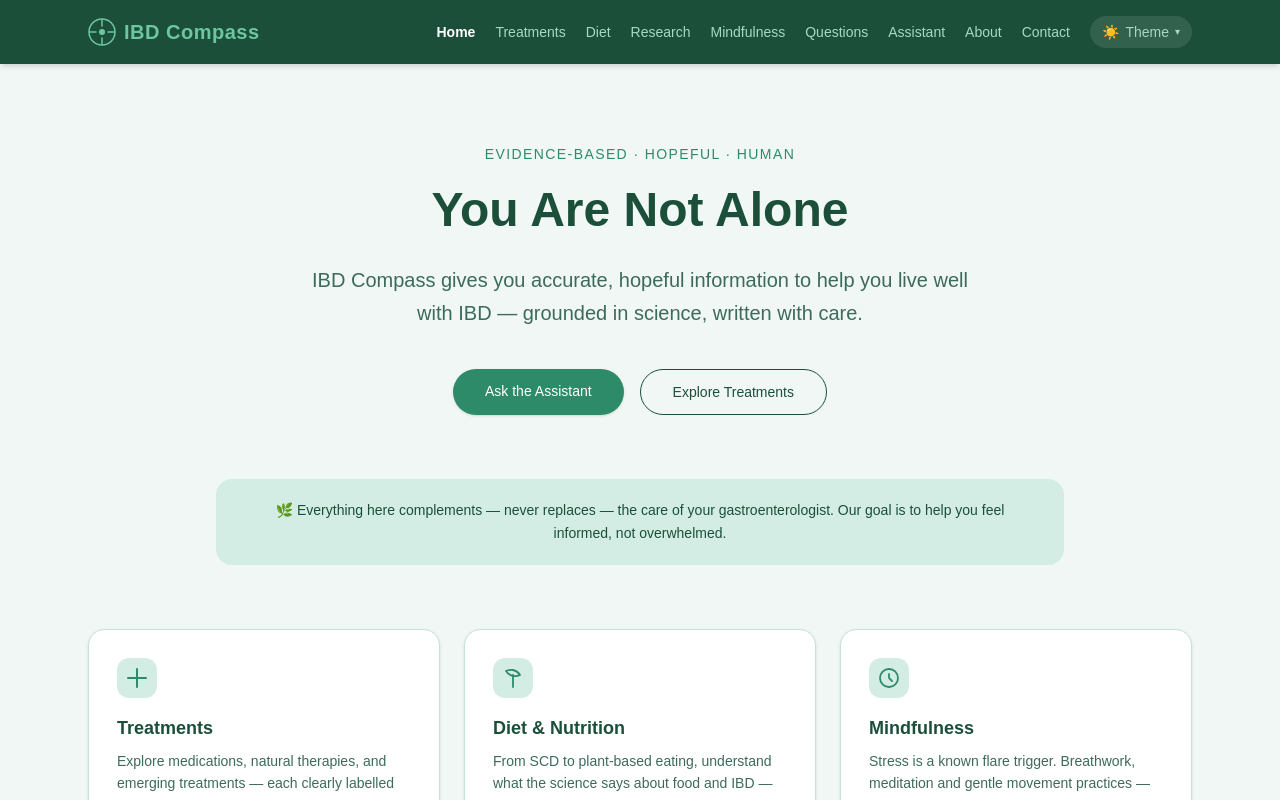
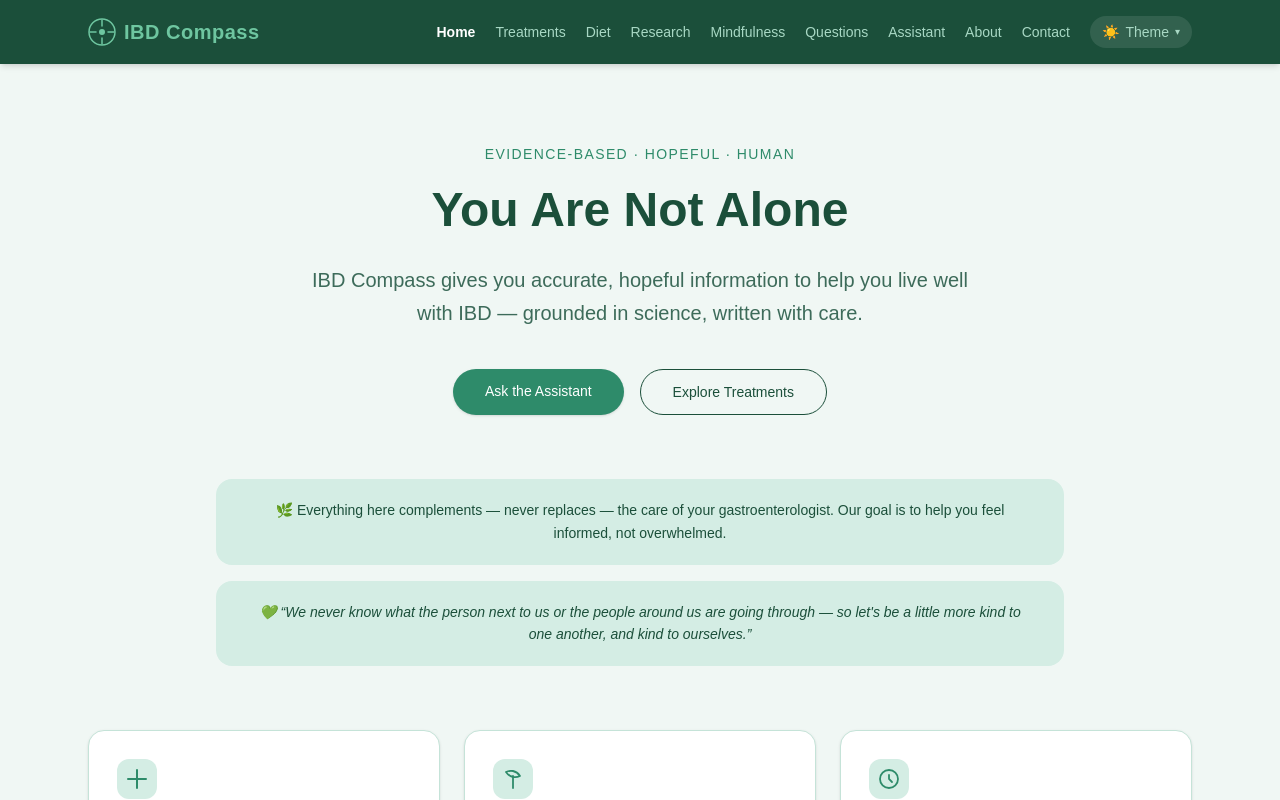
Before and after one commit to VRLes/crohns-compass, a Next.js app: page / in a window 1280 px wide. Shown: the top 800 px of the page. Built offline with nearby package versions, Linux system fonts and the light colour scheme.

Commit message:
Add kindness quote card to home page

```diff
--- a/app/page.tsx
+++ b/app/page.tsx
@@ -30,11 +30,18 @@ export default function Home() {
         </div>
       </section>
 
-      <div className="max-w-4xl mx-auto px-6 mb-16">
+      <div className="max-w-4xl mx-auto px-6 mb-4">
         <div className="rounded-2xl px-8 py-5 text-center" style={{ backgroundColor: "var(--bg-accent)" }}>
           <p className="text-sm leading-relaxed" style={{ color: "var(--text-primary)" }}>
             🌿 Everything here complements — never replaces — the care of your gastroenterologist.
             Our goal is to help you feel informed, not overwhelmed.
+          </p>
+        </div>
+      </div>
+            <div className="max-w-4xl mx-auto px-6 mb-16">
+        <div className="rounded-2xl px-8 py-5 text-center" style={{ backgroundColor: "var(--bg-accent)" }}>
+          <p className="text-sm italic leading-relaxed" style={{ color: "var(--text-primary)" }}>
+            💚 &ldquo;We never know what the person next to us or the people around us are going through — so let&apos;s be a little more kind to one another, and kind to ourselves.&rdquo;
           </p>
         </div>
       </div>
```
